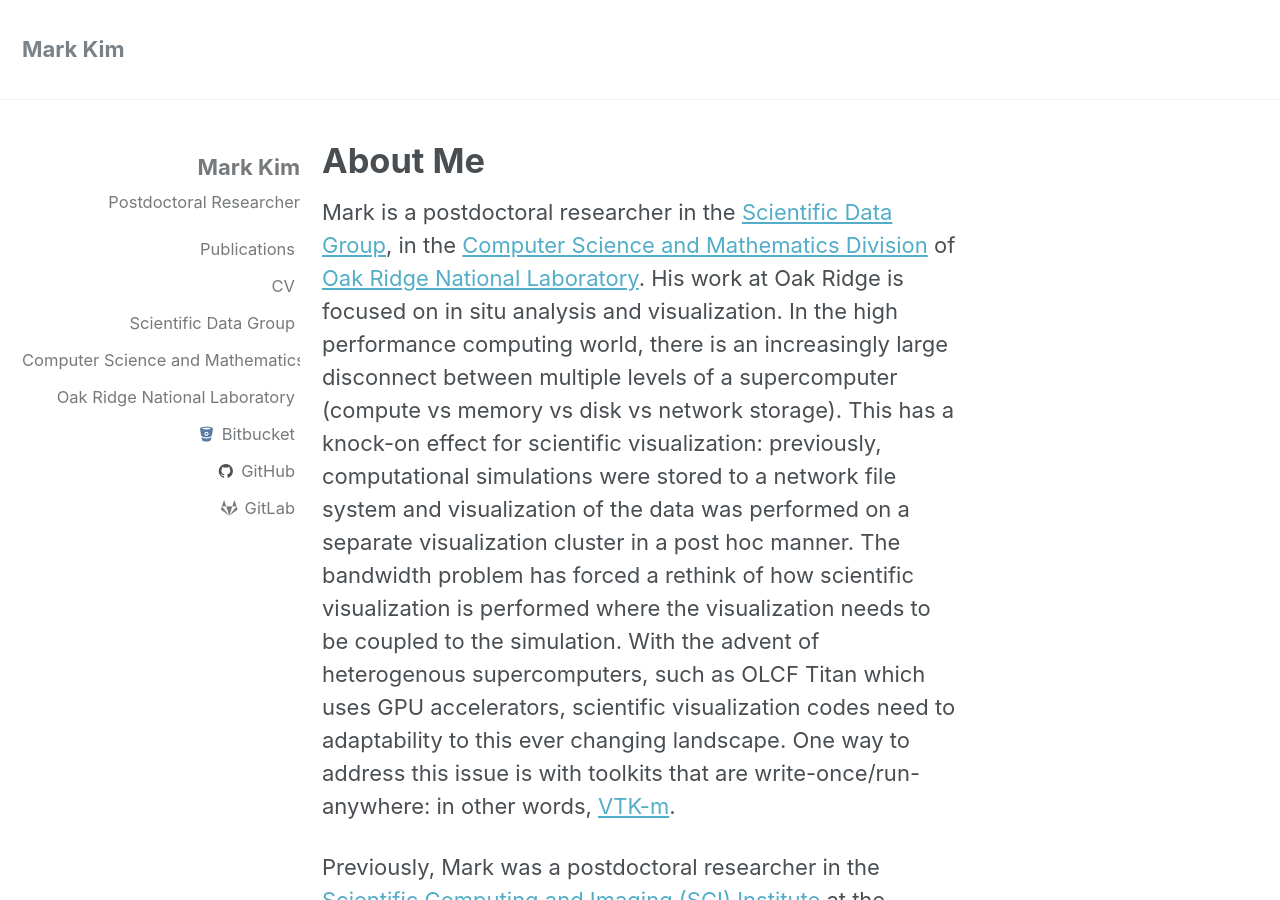
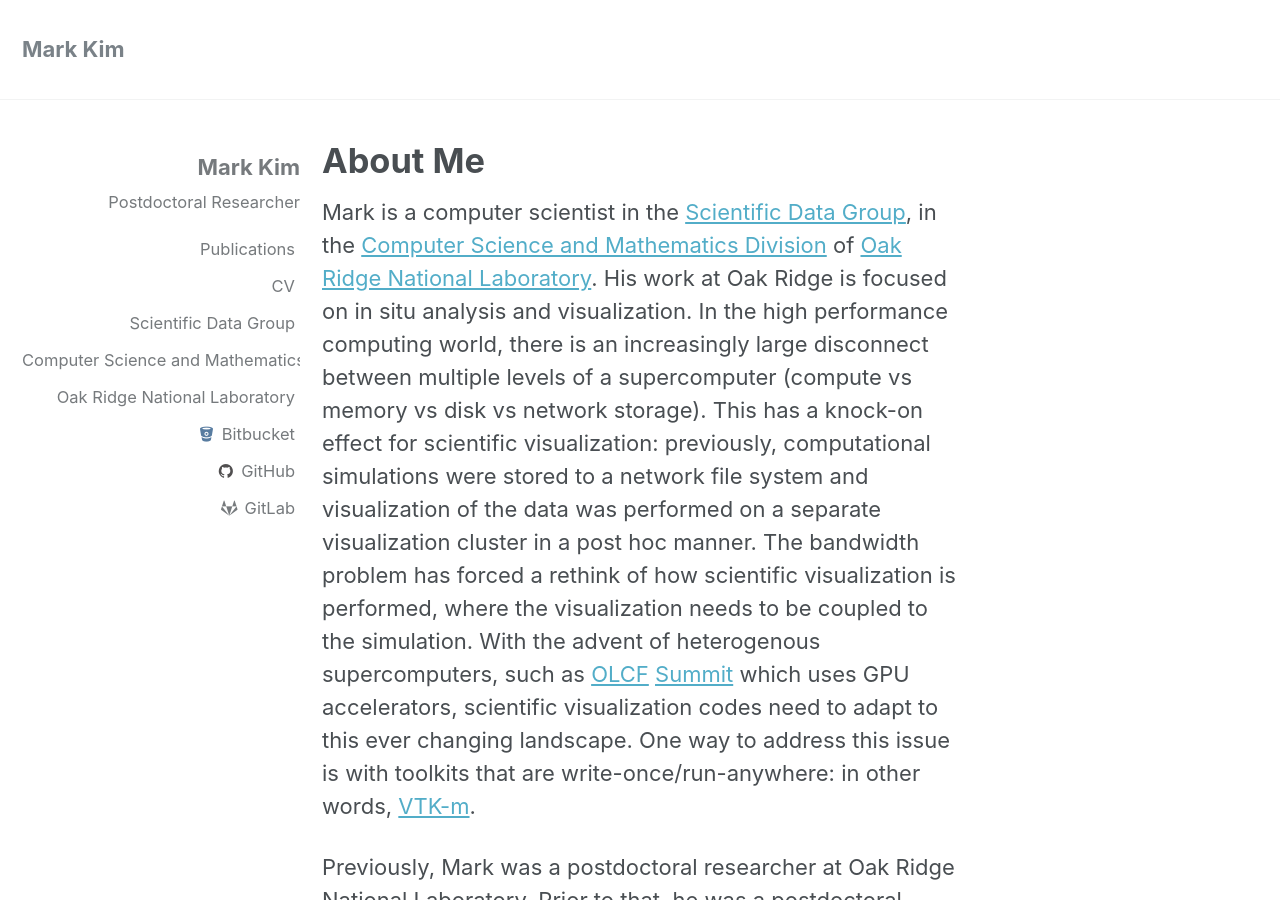
Before and after one commit to m-kim/m-kim.github.io, a Jekyll site: the page built from _posts/2007-07-01-about-me.markdown, in a window 1280 px wide and 900 px high. Built offline with Jekyll 4.4.1, drawn with Linux system fonts in a browser that asks for light colours; some of the changed text lies outside the part shown.

Commit message:
Update 2007-07-01-about-me.markdown

```diff
--- a/_posts/2007-07-01-about-me.markdown
+++ b/_posts/2007-07-01-about-me.markdown
@@ -4,6 +4,6 @@ title:  "About Me"
 date:   2007-07-01
 category: aboutme
 ---
-Mark is a postdoctoral researcher in the [Scientific Data Group](https://www.ornl.gov/division/csmd/scientific-data), in the [Computer Science and Mathematics Division](https://www.ornl.gov/division/csmd/) of [Oak Ridge National Laboratory](https://www.ornl.gov). His work at Oak Ridge is focused on in situ analysis and visualization. In the high performance computing world, there is an increasingly large disconnect between multiple levels of a supercomputer (compute vs memory vs disk vs network storage). This has a knock-on effect for scientific visualization: previously, computational simulations were stored to a network file system and visualization of the data was performed on a separate visualization cluster in a post hoc manner. The bandwidth problem has forced a rethink of how scientific visualization is performed where the visualization needs to be coupled to the simulation. With the advent of heterogenous supercomputers, such as OLCF Titan which uses GPU accelerators, scientific visualization codes need to adaptability to this ever changing landscape. One way to address this issue is with toolkits that are write-once/run-anywhere: in other words, [VTK-m](https://m.vtk.org).
+Mark is a computer scientist in the [Scientific Data Group](https://www.ornl.gov/division/csmd/scientific-data), in the [Computer Science and Mathematics Division](https://www.ornl.gov/division/csmd/) of [Oak Ridge National Laboratory](https://www.ornl.gov). His work at Oak Ridge is focused on in situ analysis and visualization. In the high performance computing world, there is an increasingly large disconnect between multiple levels of a supercomputer (compute vs memory vs disk vs network storage). This has a knock-on effect for scientific visualization: previously, computational simulations were stored to a network file system and visualization of the data was performed on a separate visualization cluster in a post hoc manner. The bandwidth problem has forced a rethink of how scientific visualization is performed, where the visualization needs to be coupled to the simulation. With the advent of heterogenous supercomputers, such as [OLCF](https://www.olcf.ornl.gov/) [Summit](https://www.olcf.ornl.gov/olcf-resources/compute-systems/summit/) which uses GPU accelerators, scientific visualization codes need to adapt to this ever changing landscape. One way to address this issue is with toolkits that are write-once/run-anywhere: in other words, [VTK-m](https://m.vtk.org).
 
-Previously, Mark was a postdoctoral researcher in the [Scientific Computing and Imaging (SCI) Institute](http://www.sci.utah.edu) at the [University of Utah](http://www.utah.edu). Prior to that, he earned his PhD from the University of Utah, advised by [Chuck Hansen](http://www.cs.utah.edu/~hansen) with a focus on scientific visualization of surfaces, particularly surface flow visualization.`
+Previously, Mark was a postdoctoral researcher at Oak Ridge National Laboratory. Prior to that, he was a postdoctoral researcher in the [Scientific Computing and Imaging (SCI) Institute](http://www.sci.utah.edu) at the [University of Utah](http://www.utah.edu). Mark earned his PhD from the University of Utah, advised by [Chuck Hansen](http://www.cs.utah.edu/~hansen) with a focus on scientific visualization of surfaces, particularly surface flow visualization.`
```
